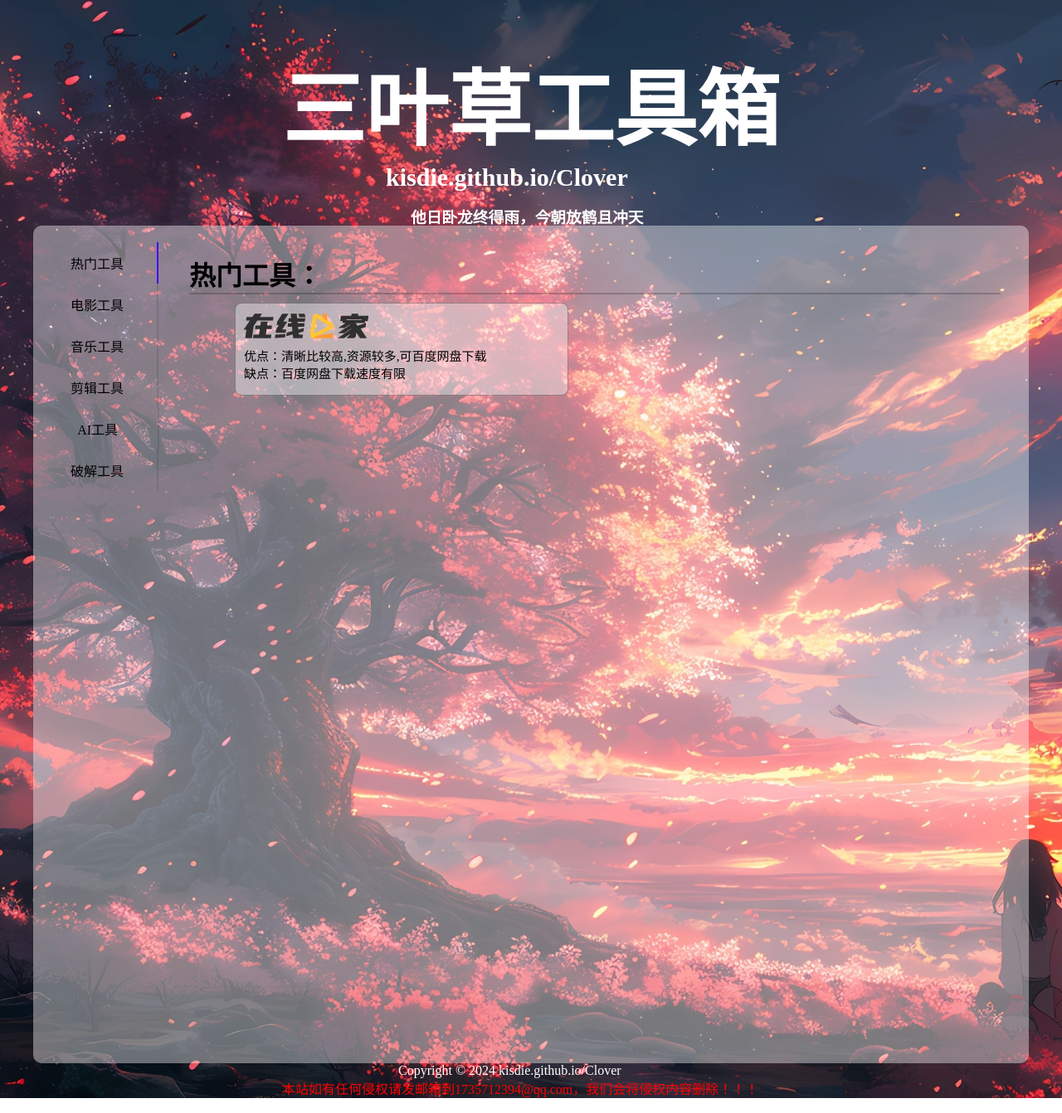
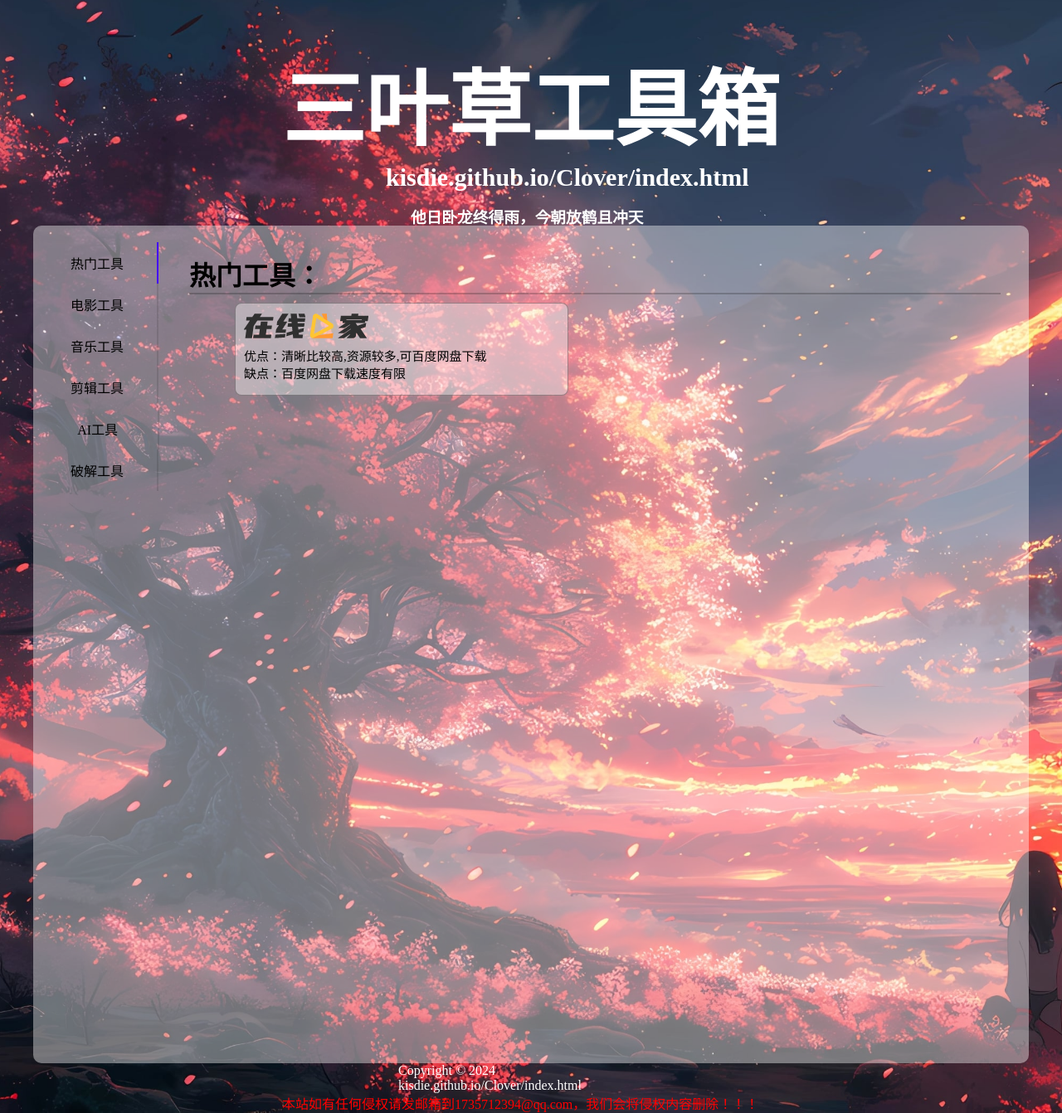
Before and after one commit to Kisdie/Clover, a plain HTML site: page index.html in a window 1280 px wide. Shown: the part 38-1380 px from the top of the page at 83% size. Drawn offline with Linux system fonts and the light colour scheme.

Commit message:
Update index.html

```diff
--- a/index.html
+++ b/index.html
@@ -10,7 +10,7 @@
         <header>
             <div class="logo">
                 <h1>三叶草工具箱</h1>
-                <h2>kisdie.github.io/Clover</h2>
+                <h2>kisdie.github.io/Clover/index.html</h2>
                 <h3>他日卧龙终得雨，今朝放鹤且冲天</h3>
             </div>
         </header>
@@ -60,7 +60,7 @@
             </div>
         </div>
         <footer>
-            <p>Copyright © 2024 kisdie.github.io/Clover</p>
+            <p>Copyright © 2024 kisdie.github.io/Clover/index.html</p>
             <p id="QQU">本站如有任何侵权请发邮箱到1735712394@qq.com，我们会将侵权内容删除！！！</p>
         </footer>
     </body>
```
